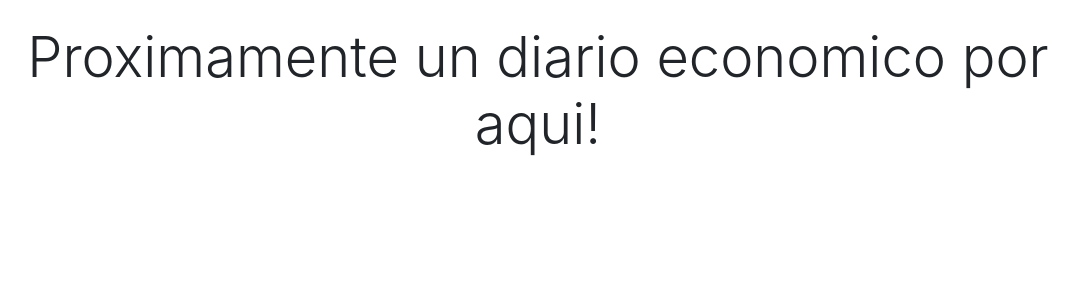
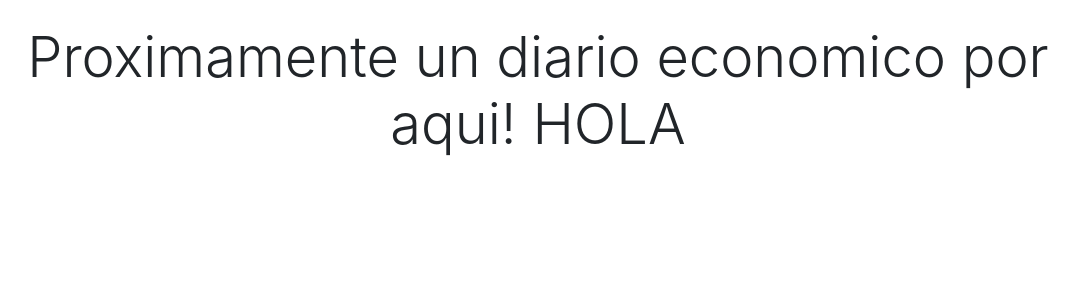
Before and after one commit to jcdiaz93/mysite, a Django app: page / in a window 1280 px wide. Shown: the part 242-542 px from the top of the page, without its empty margins (102-1181 px from the left). Run offline with Django 5.2, Linux system fonts and the light colour scheme; some libraries are stand-ins or nearby versions.

Commit message:
new branch

```diff
--- a/homepage/templates/homepage/index.html
+++ b/homepage/templates/homepage/index.html
@@ -22,7 +22,7 @@
 <main class="container">
     <div class="row text-center justify-content-center">
         <div class="col">
-            <h1 class="display-4">Proximamente un diario economico por aqui!</h1>
+            <h1 class="display-4">Proximamente un diario economico por aqui! HOLA </h1>
         </div>
     </div>
 </main>
```
